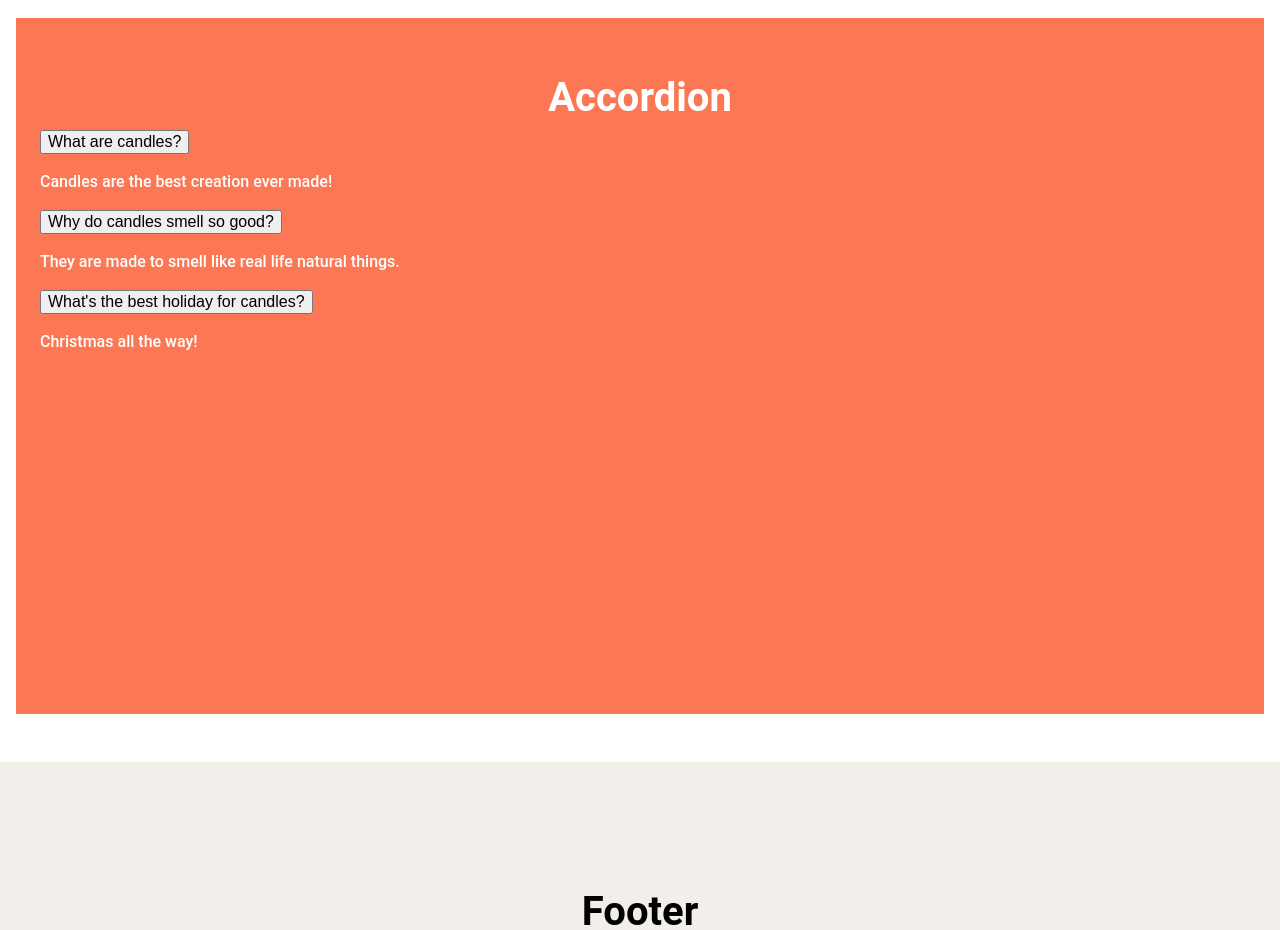
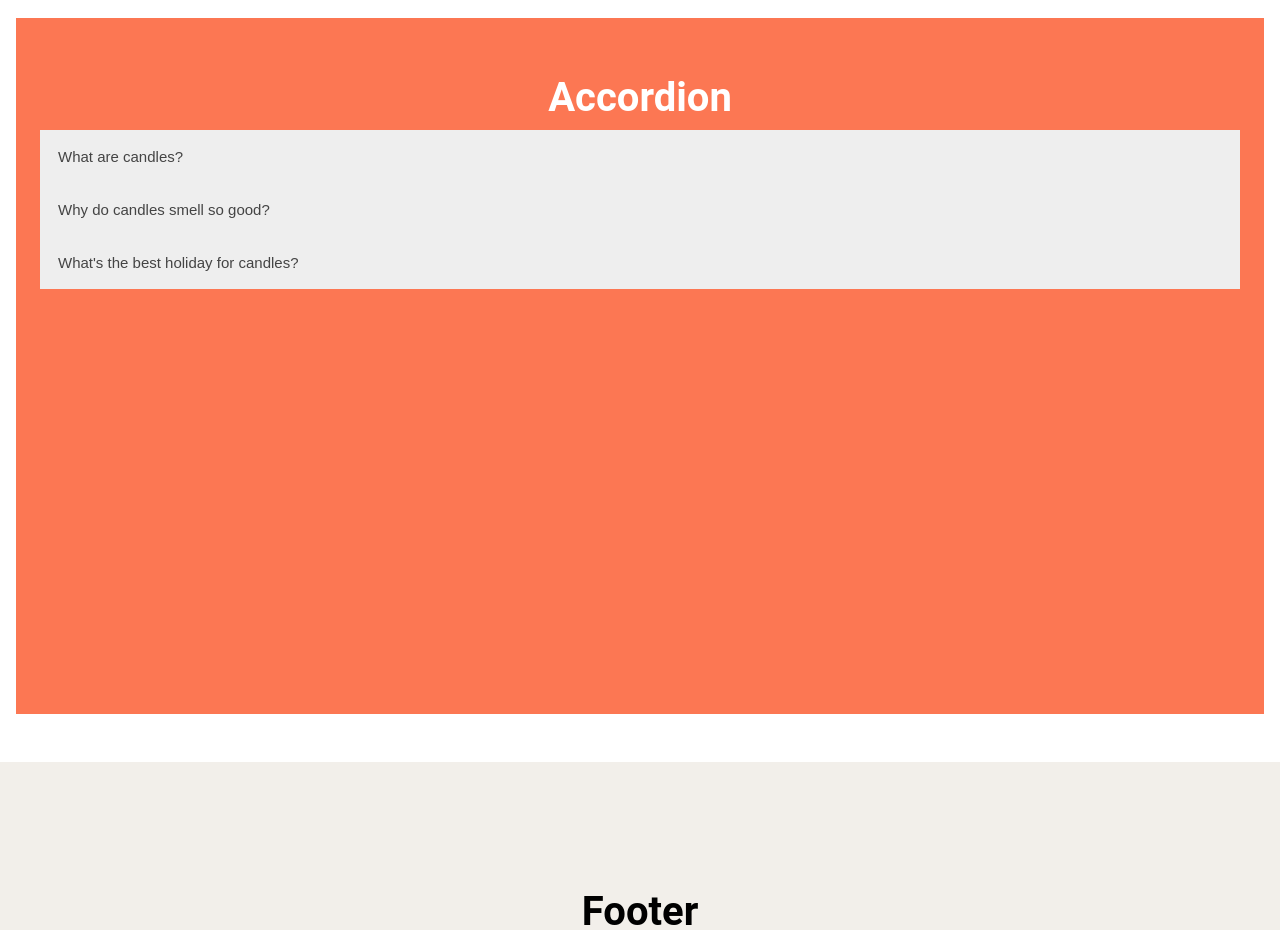
Before and after one commit to KaylaNikpour/cprg-218-lab-4, a plain HTML site: page index.html in a window 1280 px wide. Shown: the part 1380-2310 px from the top of the page. Drawn offline with Linux system fonts and the light colour scheme.

Commit message:
Docs: added JS for accordian

```diff
--- a/index.html
+++ b/index.html
@@ -8,6 +8,7 @@
   <link rel="stylesheet" type="text/css" href="./styles/fonts.css">
   <link rel="stylesheet" type="text/css" href="./styles/global.css">
   <link rel="stylesheet" type="text/css" href="./styles/lab_four_starter.css">
+  <script defer src="main.js"></script>
   <title>Common Website Features</title>
 </head>
 <body>
@@ -27,20 +28,18 @@
   </section>
   <section class="container accordion-container">
       <h1>Accordion</h1>
-        <button class="accordian">What are candles?</button>
+        <button class="accordion">What are candles?</button>
         <div class="panel">
           <p> Candles are the best creation ever made!</p>
         </div>
-        <button class="accordian">Why do candles smell so good?</button>
+        <button class="accordion">Why do candles smell so good?</button>
         <div class="panel">
           <p> They are made to smell like real life natural things.<p>
           </div>
-        <button class="accordian">What's the best holiday for candles?</button>
+        <button class="accordion">What's the best holiday for candles?</button>
         <div class="panel">
           <p>Christmas all the way!</p>
         </div>
-
-
   </section>
   <section class="footer-container">
     <!-- Remove and add footer HTML -->
--- /dev/null
+++ b/main.js
@@ -0,0 +1,14 @@
+var acc = document.getElementsByClassName("accordion");
+var i;
+
+for (i = 0; i < acc.length; i++) {
+  acc[i].addEventListener("click", function() {
+    this.classList.toggle("active");
+    var panel = this.nextElementSibling;
+    if (panel.style.maxHeight) {
+      panel.style.maxHeight = null;
+    } else {
+      panel.style.maxHeight = panel.scrollHeight + "px";
+    }
+  });
+}
--- a/styles/lab_four_starter.css
+++ b/styles/lab_four_starter.css
@@ -61,7 +61,27 @@ h1 {
   color: #fff;
   height: 600px;
 }
-
+.accordion-container .accordion {
+  background-color: #eee;
+  color: #444;
+  cursor: pointer;
+  padding: 18px;
+  width: 100%;
+  border: none;
+  text-align: left;
+  outline: none;
+  transition: 0.4s;
+  font-size: 15px;
+}
+.active, .accordion:hover {
+  background-color: blue;
+}
+.panel {
+  padding: 0 18px;
+  background-color: white;
+  max-height: 0;
+  overflow:hidden;
+}
 .footer-container {
   background-color: #f2efea;
   width: 100%;
```
